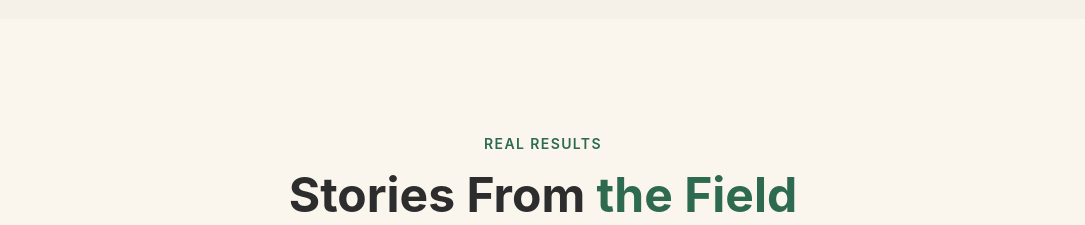
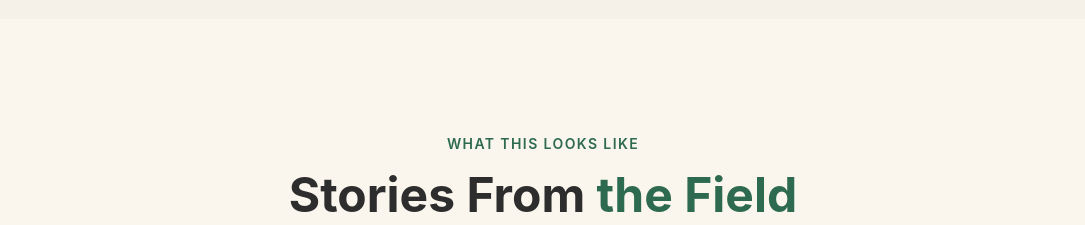
Before and after one commit to gyrow32/clockoutnow, a Next.js app: page / in a window 1280 px wide. Shown: the part 3800-4025 px from the top of the page, without its empty margins (97-1182 px from the left). Built offline with nearby package versions, Linux system fonts and the light colour scheme.

Commit message:
[improve] reframe testimonials header to What This Looks Like

```diff
--- a/src/app/page.tsx
+++ b/src/app/page.tsx
@@ -369,7 +369,7 @@ export default function HomePage() {
         <div className="container-custom">
           <AnimatedSection>
             <div className="text-center max-w-2xl mx-auto mb-16">
-              <span className="section-label">Real Results</span>
+              <span className="section-label">What This Looks Like</span>
               <h2 className="section-title mt-4">
                 Stories From <span className="text-green-600">the Field</span>
               </h2>
```
